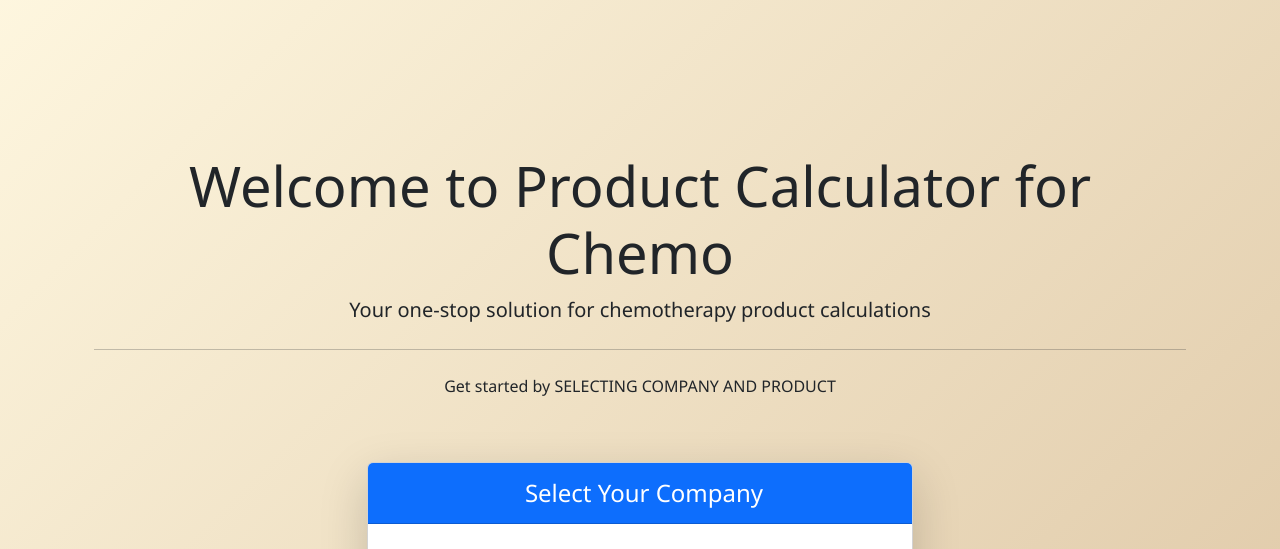
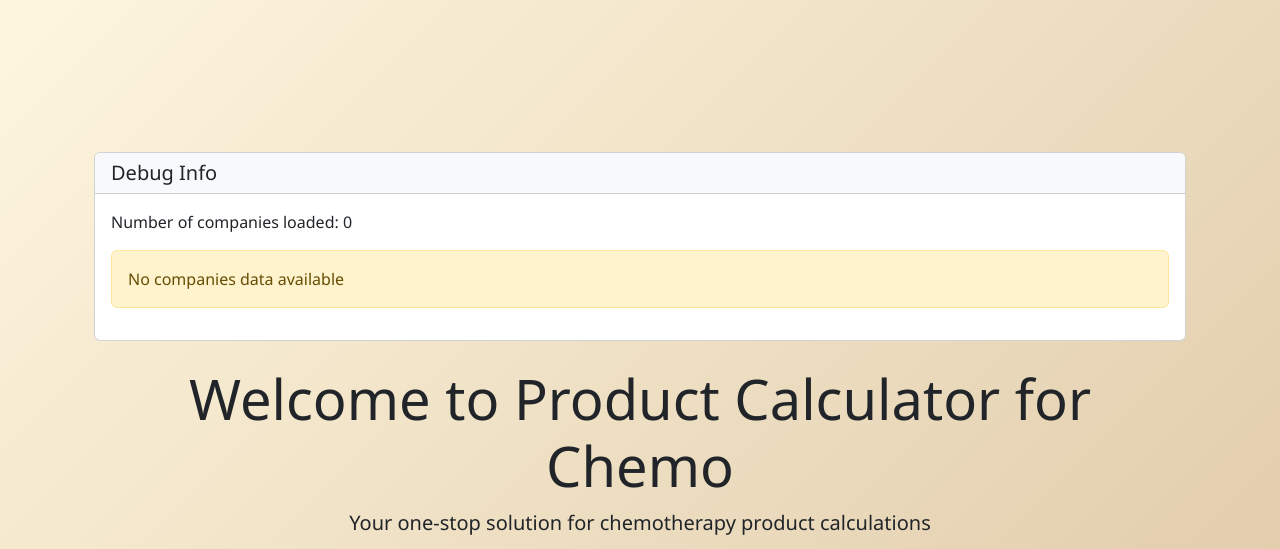
Before and after one commit to CGImain/product-calculator-for-chemo, a Flask app: page / in a window 1280 px wide. Shown: the part 88-637 px from the top of the page. Run offline with Flask 3, Linux system fonts and the light colour scheme; the visitor is signed in with stand-in values (Sample User, id 1); some libraries are stand-ins or nearby versions.

Commit message:
Add debug logging for companies data loading
- Enhanced load_companies_data with detailed debug output
- Added debug info section to index.html template
- Improved error handling for companies data loading

```diff
--- a/app.py
+++ b/app.py
@@ -1113,8 +1113,17 @@ def get_cart_count():
 @app.route('/index')
 @login_required
 def index():
-    companies = load_companies_data()
-    return render_template('index.html', companies=companies)
+    try:
+        companies = load_companies_data()
+        print(f"Loaded {len(companies)} companies in index route")
+        if not companies:
+            print("Warning: No companies loaded from data source")
+        return render_template('index.html', companies=companies)
+    except Exception as e:
+        print(f"Error in index route: {str(e)}")
+        import traceback
+        traceback.print_exc()
+        return render_template('index.html', companies=[])
 
 @app.route('/login', methods=['GET', 'POST'])
 def login():
@@ -2740,14 +2749,19 @@ def get_bar_data():
 # Serve companies data
 def load_companies_data():
     """Helper function to load companies data as a Python list"""
+    print("\n=== Starting load_companies_data() ===")
     try:
         companies = []
 
         # Try to load companies from MongoDB if available
         if USE_MONGO and mongo_db and mongo_db is not None:
+            print("Attempting to load companies from MongoDB...")
             try:
                 companies_collection = mongo_db.companies
+                print(f"MongoDB collection: {companies_collection}")
                 mongo_companies = list(companies_collection.find({}, {'_id': 0}))
+                print(f"Found {len(mongo_companies)} companies in MongoDB")
+
                 if mongo_companies:
                     print(f"Loaded {len(mongo_companies)} companies from MongoDB")
                     # Ensure consistent format
@@ -2756,30 +2770,66 @@ def load_companies_data():
                         'name': company.get('name', company.get('Company Name', '')),
                         'email': company.get('email', company.get('EmailID', ''))
                     } for idx, company in enumerate(mongo_companies)]
+
+                    # Debug: Print first 3 companies
+                    print("Sample companies from MongoDB:")
+                    for i, c in enumerate(companies[:3]):
+                        print(f"  {i+1}. {c.get('name', 'No name')} - {c.get('email', 'No email')}")
+
+                    print(f"Total companies loaded from MongoDB: {len(companies)}")
                     return companies
+                else:
+                    print("No companies found in MongoDB collection")
             except Exception as mongo_err:
-                print(f"MongoDB error, falling back to JSON: {str(mongo_err)}")
+                print(f"MongoDB error: {str(mongo_err)}")
+                import traceback
+                traceback.print_exc()
+        else:
+            print("MongoDB not available, falling back to JSON")
 
         # Fall back to company_emails.json
+        print("\nAttempting to load companies from JSON file...")
+        json_path = 'static/data/company_emails.json'
+        print(f"Looking for JSON file at: {os.path.abspath(json_path)}")
+
         try:
-            with open('static/data/company_emails.json', 'r', encoding='utf-8') as f:
+            if not os.path.exists(json_path):
+                raise FileNotFoundError(f"JSON file not found at {json_path}")
+
+            with open(json_path, 'r', encoding='utf-8') as f:
                 json_companies = json.load(f)
-                print(f"Loaded {len(json_companies)} companies from JSON file")
+                print(f"Successfully loaded {len(json_companies)} companies from JSON file")
+
                 # Transform to match the expected format
                 companies = [{
                     'id': str(i + 1),  # Generate a simple numeric ID
                     'name': company.get('Company Name', ''),
                     'email': company.get('EmailID', '')
                 } for i, company in enumerate(json_companies)]
+
+                # Debug: Print first 3 companies
+                print("\nSample companies from JSON:")
+                for i, c in enumerate(companies[:3]):
+                    print(f"  {i+1}. {c.get('name', 'No name')} - {c.get('email', 'No email')}")
+
+                print(f"\nTotal companies loaded from JSON: {len(companies)}")
                 return companies
+
         except Exception as json_err:
             print(f"Error loading companies from JSON: {str(json_err)}")
-
+            import traceback
+            traceback.print_exc()
+
+        print("\nNo companies could be loaded from any source")
         return []
-    except Exception as e:
-        print(f"Unexpected error in load_companies_data: {str(e)}")
+
+    except Exception as e:
+        print(f"\nUnexpected error in load_companies_data: {str(e)}")
         import traceback
         traceback.print_exc()
+        return []
+    finally:
+        print("=== End of load_companies_data() ===\n")
         return []
 
 @app.route('/get_companies')
--- a/templates/index.html
+++ b/templates/index.html
@@ -75,6 +75,28 @@
             {% endfor %}
         {% endif %}
     {% endwith %}
+
+    <!-- Debug Info (temporary) -->
+    <div class="card mb-4">
+        <div class="card-header bg-light">
+            <h5 class="mb-0">Debug Info</h5>
+        </div>
+        <div class="card-body">
+            <p>Number of companies loaded: {{ companies|length if companies is defined else 'N/A' }}</p>
+            {% if companies is defined and companies|length > 0 %}
+                <p>Sample companies (first 3):</p>
+                <ul class="list-group mb-3">
+                    {% for company in companies[:3] %}
+                        <li class="list-group-item">
+                            {{ company.name }} - {{ company.email }}
+                        </li>
+                    {% endfor %}
+                </ul>
+            {% else %}
+                <div class="alert alert-warning">No companies data available</div>
+            {% endif %}
+        </div>
+    </div>
 
     <!-- Welcome Message -->
     <div class="jumbotron text-center">
```
